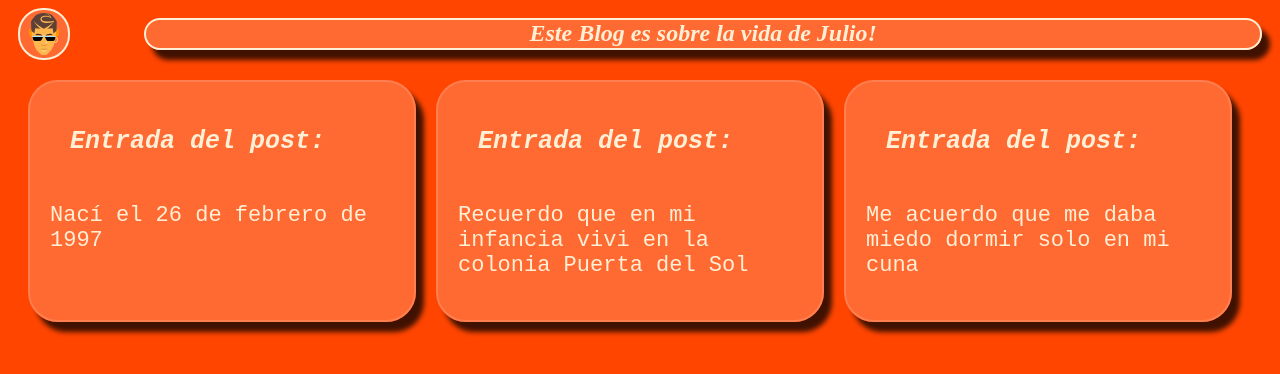
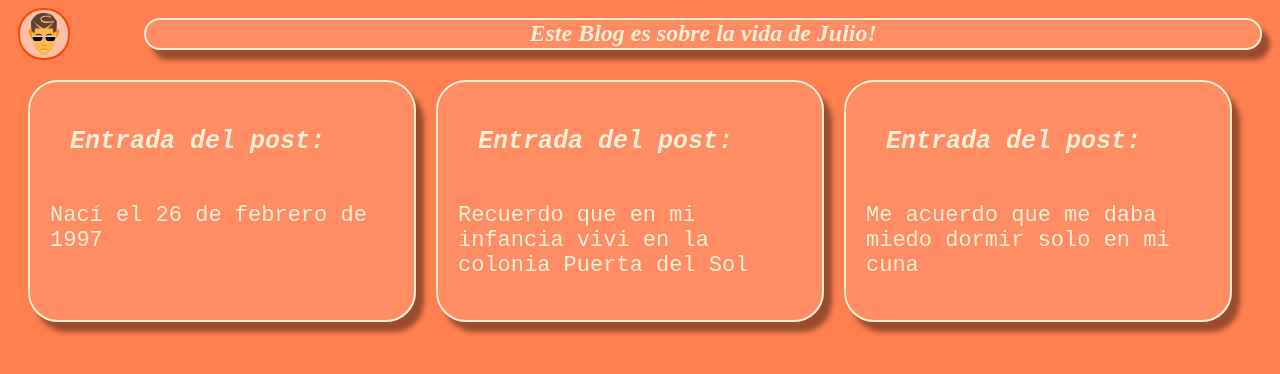
Before and after one commit to juliol1/curso-github, a website: page src/html/index.html in a window 1280 px wide. Drawn offline with Linux system fonts and the light colour scheme.

Commit message:
modificacion de colores

```diff
--- a/src/css/styles.css
+++ b/src/css/styles.css
@@ -1,5 +1,5 @@
 .header {
-    background-color: orangered;
+    background-color: coral;
     color: papayawhip;
 }
 
@@ -10,8 +10,8 @@
 
 .img {
     margin-left: 10px;
-    border: 2px solid papayawhip;
-    background-color: rgba(255,255,255,0.2);
+    border: 2px solid orangered;
+    background-color: rgba(255,255,255,0.5);
     border-radius: 25px;
 }
 
@@ -24,16 +24,16 @@
     font-weight: bold;
     text-align: center;
     margin: 10px;
-    background-color: rgba(255,255,255,0.2);
+    background-color: rgba(255,255,255,0.1);
     border: 2px solid papayawhip;
     border-radius: 20px;
-    -webkit-box-shadow: 8px 10px 5px 0px rgba(0,0,0,0.75);
-    -moz-box-shadow: 8px 10px 5px 0px rgba(0,0,0,0.75);
-    box-shadow: 8px 10px 5px 0px rgba(0,0,0,0.75);
+    -webkit-box-shadow: 8px 10px 5px 0px rgba(0,0,0,0.4);
+    -moz-box-shadow: 8px 10px 5px 0px rgba(0,0,0,0.4);
+    box-shadow: 8px 10px 5px 0px rgba(0,0,0,0.4);
 }
 
 body {
-    background-color: orangered;
+    background-color: coral;
 }
 
 .post {
@@ -49,13 +49,13 @@ body {
     justify-content: flex-start;
     margin-right: 20px;
     padding: 20px;
-    border: 2px solid coral;
+    border: 2px solid papayawhip;
     border-radius: 30px;
-    background-color: rgba(255,255,255,0.2);
+    background-color: rgba(255,255,255,0.1);
     font-family: 'Courier New';
-    -webkit-box-shadow: 8px 10px 5px 0px rgba(0,0,0,0.75);
-    -moz-box-shadow: 8px 10px 5px 0px rgba(0,0,0,0.75);
-    box-shadow: 8px 10px 5px 0px rgba(0,0,0,0.75);
+    -webkit-box-shadow: 8px 10px 5px 0px rgba(0,0,0,0.4);
+    -moz-box-shadow: 8px 10px 5px 0px rgba(0,0,0,0.4);
+    box-shadow: 8px 10px 5px 0px rgba(0,0,0,0.4);
 
 }
 
```
